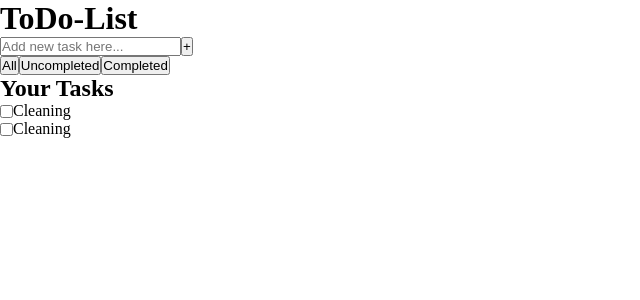
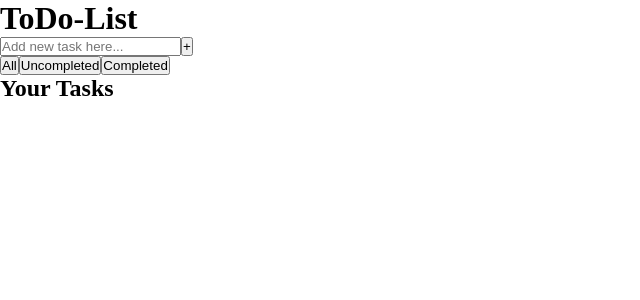
Before and after one commit to VivianTang11/React-TodoList, a React (Create React App) app: page / in a window 1280 px wide. Shown: the top 300 px of the page, without its empty margins (0-640 px from the left). Built offline with nearby package versions, Linux system fonts and the light colour scheme.

Commit message:
removed component Task

```diff
--- a/src/App.js
+++ b/src/App.js
@@ -21,6 +21,7 @@ export default function App() {
         <main>
           <Input />
           <Filter />
+
           <TaskList />
         </main>
       </>
--- a/src/Components/Task.jsx
+++ /dev/null
@@ -1,10 +0,0 @@
-import React from 'react'
-
-export default function Task() {
-  return (
-    <article className='task'>
-        <input type="checkbox" />
-        <p>Cleaning</p>
-    </article>
-  )
-}
--- a/src/Components/TaskList.jsx
+++ b/src/Components/TaskList.jsx
@@ -1,12 +1,20 @@
-import React from 'react'
-import Task from './Task'
+import React, { useContext } from 'react'
+import { GlobalContext } from '../App';
 
 export default function TaskList() {
+
+  const ctx = useContext(GlobalContext)
+
   return (
     <section className="task-section">
         <h2>Your Tasks</h2>
-        <Task />
-        <Task />
+        {ctx.tasks.map((task, index) => (
+          <article className='task' key={index}>
+            <input type="checkbox" />
+            <p>{task.text}</p>
+          </article>
+          ))
+        }
     </section>
   )
 }
```
